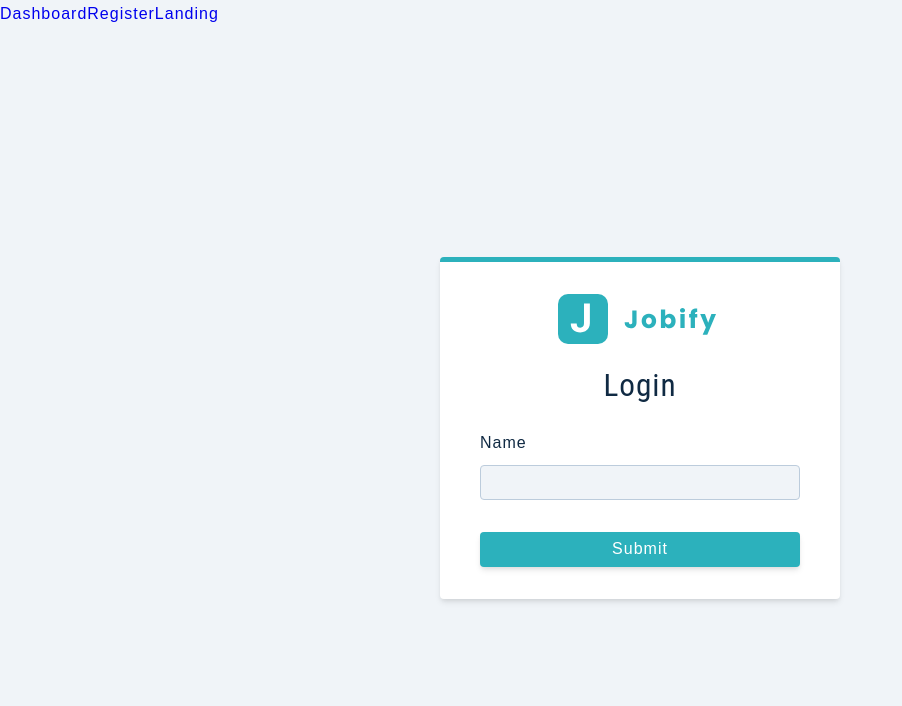
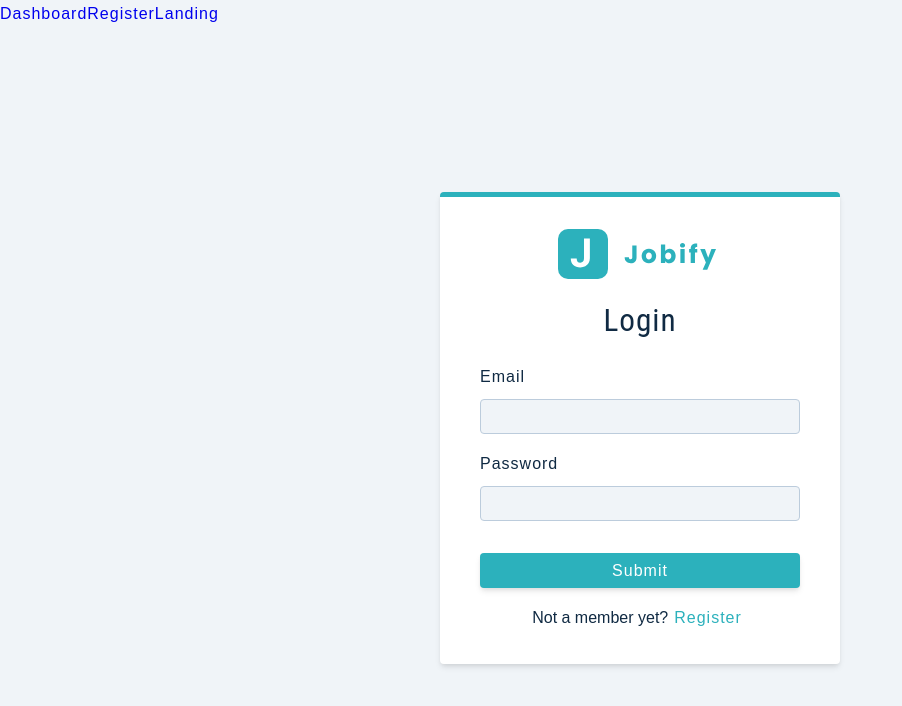
Before and after one commit to SoneThaya/Jobify-MERN, a React (Create React App) app in the folder client/: page /register in a window 1280 px wide. Shown: the top 706 px of the page, without its empty margins (0-902 px from the left). Built offline with nearby package versions, Linux system fonts and the light colour scheme.

Commit message:
setup context and register login page

```diff
--- /dev/null
+++ b/client/src/components/Alert.js
@@ -0,0 +1,5 @@
+const Alert = () => {
+  return <div className="alert alert-danger">alert here</div>;
+};
+
+export default Alert;
--- /dev/null
+++ b/client/src/components/FormRow.js
@@ -0,0 +1,18 @@
+const FormRow = ({ type, name, value, handleChange, labelText }) => {
+  return (
+    <div className="form-row">
+      <label htmlFor={name} className="form-label">
+        {labelText || name}
+      </label>
+      <input
+        type={type}
+        value={value}
+        name={name}
+        onChange={handleChange}
+        className="form-input"
+      />
+    </div>
+  );
+};
+
+export default FormRow;
--- a/client/src/components/index.js
+++ b/client/src/components/index.js
@@ -1,3 +1,5 @@
-import Logo from "../components/Logo";
+import Logo from "./Logo";
+import FormRow from "./FormRow";
+import Alert from "./Alert";
 
-export { Logo };
+export { Logo, FormRow, Alert };
--- /dev/null
+++ b/client/src/context/appContext.js
@@ -0,0 +1,24 @@
+import React, { useState, useReducer, useContext } from "react";
+
+const initialState = {
+  isLoading: false,
+  showAlert: false,
+  alertText: "",
+  alertType: "",
+};
+
+const AppContext = React.createContext();
+
+const AppProvider = ({ children }) => {
+  const [state, setState] = useState(initialState);
+
+  return (
+    <AppContext.Provider value={{ ...state }}>{children}</AppContext.Provider>
+  );
+};
+
+const useAppContext = () => {
+  return useContext(AppContext);
+};
+
+export { AppProvider, initialState, useAppContext };
--- a/client/src/index.js
+++ b/client/src/index.js
@@ -3,10 +3,13 @@ import ReactDOM from "react-dom";
 import "normalize.css";
 import "./index.css";
 import App from "./App";
+import { AppProvider } from "./context/appContext";
 
 ReactDOM.render(
   <React.StrictMode>
-    <App />
+    <AppProvider>
+      <App />
+    </AppProvider>
   </React.StrictMode>,
   document.getElementById("root")
 );
--- a/client/src/pages/Register.js
+++ b/client/src/pages/Register.js
@@ -1,6 +1,7 @@
 import { useState, useEffect } from "react";
-import { Logo } from "../components";
+import { Logo, FormRow, Alert } from "../components";
 import Wrapper from "../assets/wrappers/RegisterPage";
+import { useAppContext } from "../context/appContext";
 
 const initialState = {
   name: "",
@@ -11,6 +12,12 @@ const initialState = {
 
 const Register = () => {
   const [values, setValues] = useState(initialState);
+
+  const { isLoading, showAlert } = useAppContext();
+
+  const toggleMember = () => {
+    setValues({ ...values, isMember: !values.isMember });
+  };
 
   const handleChange = (e) => {
     console.log(e.target);
@@ -25,22 +32,41 @@ const Register = () => {
     <Wrapper className="full-page">
       <form className="form" onSubmit={onSubmit}>
         <Logo />
-        <h3>Login</h3>
-        <div className="form-row">
-          <label htmlFor="name" className="form-label">
-            Name
-          </label>
-          <input
+        <h3>{values.isMember ? "Login" : "Register"}</h3>
+        {showAlert && <Alert />}
+        {/* name input */}
+        {!values.isMember && (
+          <FormRow
             type="text"
+            name="name"
             value={values.name}
-            name="name"
-            onChange={handleChange}
-            className="form-input"
+            handleChange={handleChange}
           />
-        </div>
+        )}
+
+        {/* email input */}
+        <FormRow
+          type="email"
+          name="email"
+          value={values.email}
+          handleChange={handleChange}
+        />
+        {/* password input */}
+        <FormRow
+          type="password"
+          name="password"
+          value={values.password}
+          handleChange={handleChange}
+        />
         <button type="submit" className="btn btn-block">
           Submit
         </button>
+        <p>
+          {values.isMember ? "Not a member yet?" : "Already a member?"}
+          <button type="button" onClick={toggleMember} className="member-btn">
+            {values.isMember ? "Register" : "Login"}
+          </button>
+        </p>
       </form>
     </Wrapper>
   );
```
Also changed, not shown: client/src/context/actions.js (added), client/src/context/reducer.js (added).
